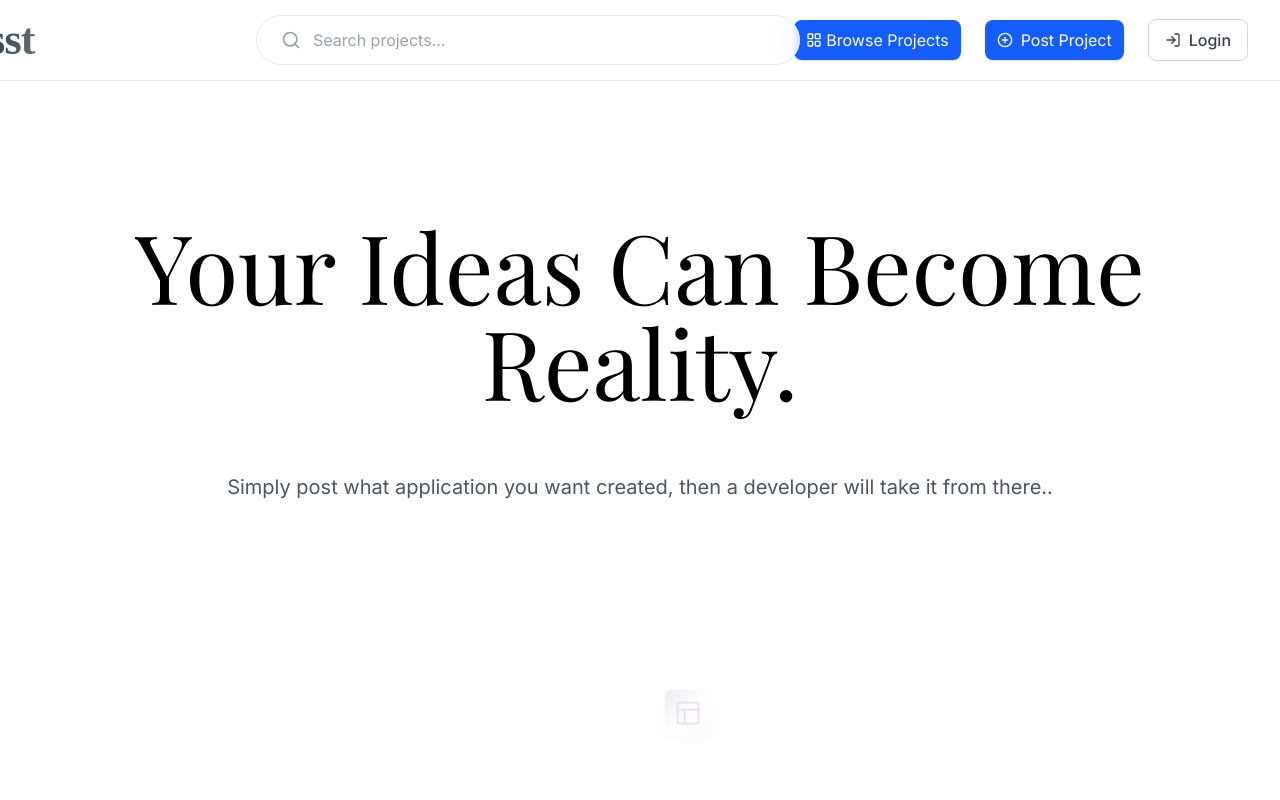
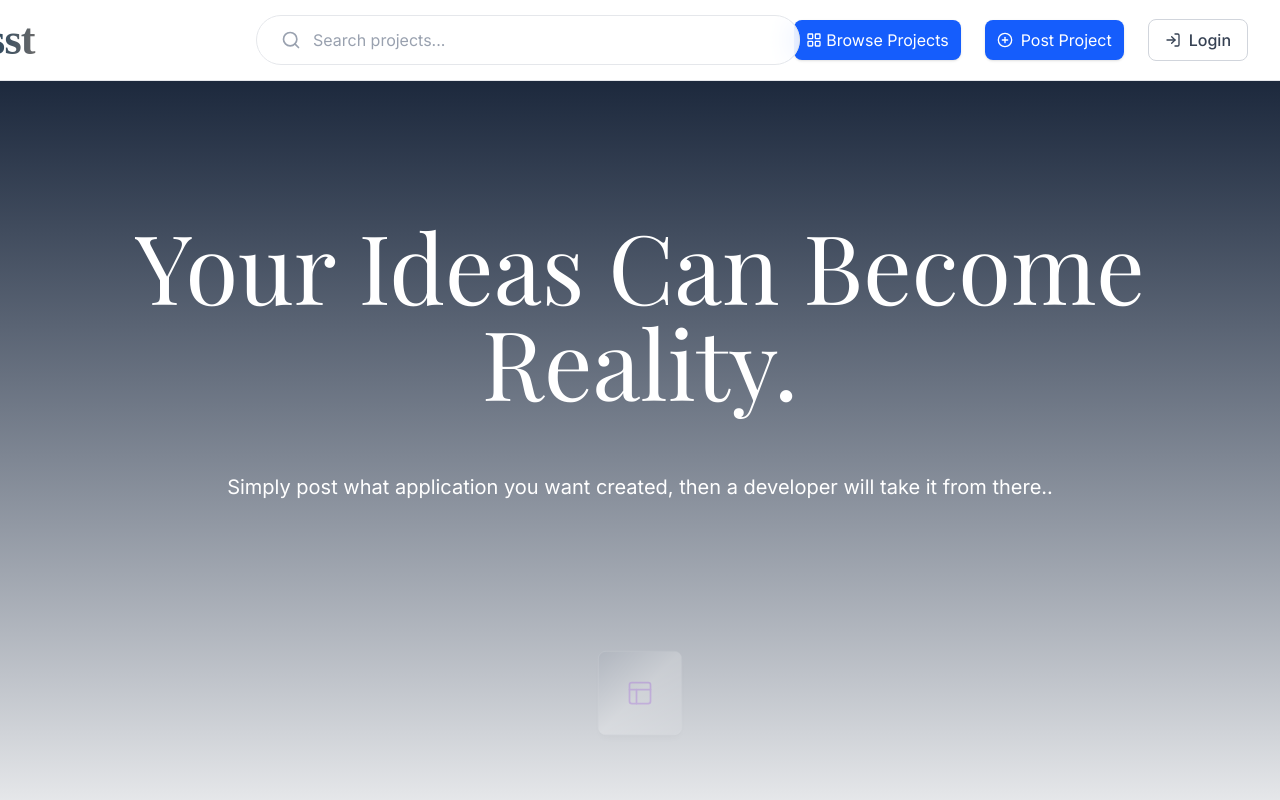
Before and after one commit to ikoda559/Nosst, a React (Vite) app: page / in a window 1280 px wide. Shown: the top 800 px of the page. Built offline with nearby package versions, Linux system fonts and the light colour scheme.

Commit message:
added a graident background and dynamic color change for the h1 when you scroll down and i also change the icon positioning and size

```diff
--- a/src/app/components/HomePage.tsx
+++ b/src/app/components/HomePage.tsx
@@ -63,53 +63,28 @@ export function HomePage() {
     };
   };
 
+  // Interpolate color from white to dark slate-800 based on scroll
+  const getHeadingColor = () => {
+    // RGB values: white (255,255,255) to slate-900 (15,23,42)
+    const r = Math.round(255 - (255 - 15) * scrollProgress);
+    const g = Math.round(255 - (255 - 23) * scrollProgress);
+    const b = Math.round(255 - (255 - 42) * scrollProgress);
+    return `rgb(${r}, ${g}, ${b})`;
+  };
+
+  // Interpolate tagline color from light gray to pure white as user scrolls
+  const getTaglineColor = () => {
+    // RGB values: gray-200 (229,231,235) to white (255,255,255)
+    const r = Math.round(229 + (255 - 229) * scrollProgress);
+    const g = Math.round(231 + (255 - 231) * scrollProgress);
+    const b = Math.round(235 + (255 - 235) * scrollProgress);
+    return `rgb(${r}, ${g}, ${b})`;
+  };
+
   return (
     <div className="min-h-screen">
       {/* Hero Section - Full screen with floating icons */}
-      <div className="bg-white min-h-screen flex items-start justify-center pt-32 relative overflow-hidden">
-        {/* Floating Icons Container - positioned at top with pt-148 */}
-        <div className="absolute inset-0 flex items-start justify-center pointer-events-none pt-96">
-          <div className="relative" style={{ transform: 'translateY(200px)' }}>
-            {floatingIcons.map((item, index) => {
-              const { Icon, color } = item;
-              const position = getIconPosition(index, floatingIcons.length);
-              // Check if icons are still centered (before spreading)
-              const isCenter = scrollProgress < 0.1;
-
-              // When centered, only show the current rotating icon
-              const showThisIcon = !isCenter || index === currentIconIndex;
-
-              if (!showThisIcon) return null;
-
-              return (
-                <div
-                  key={index}
-                  className="absolute"
-                  style={{
-                    ...position,
-                    transition: 'all 0.3s ease-out', // Animation of the icons fading in and out
-                  }}
-                >
-                  {/* Icon container - larger with shiny gradient when centered */}
-                  <div className={`
-                    ${isCenter ? 'w-24 h-24' : 'w-16 h-16'}
-                    ${isCenter ? 'bg-gradient-to-br from-gray-400 via-white to-gray-200' : 'bg-white'}
-                    rounded-2xl
-                    shadow-lg
-                    flex items-center justify-center
-                    ${color}
-                    border border-gray-100
-                    ${isCenter ? 'animate-pulse' : ''}
-                  `}>
-                    {/* Icon itself - larger when centered */}
-                    <Icon className={`${isCenter ? 'w-14 h-14' : 'w-8 h-8'}`} strokeWidth={1.5} />
-                  </div>
-                </div>
-              );
-            })}
-          </div>
-        </div>
-
+      <div className="bg-gradient-to-b from-slate-800 to-white min-h-screen flex items-start justify-center pt-32 relative overflow-hidden">
         {/* Main heading and tagline */}
         <div className="max-w-7xl mx-auto px-4 sm:px-6 lg:px-8 py-2 relative z-10">
           <div className="text-center animate-fadeIn">
@@ -133,13 +108,55 @@ export function HomePage() {
               `}
             </style>
             {/* Main headline with custom serif font */}
-            <h1 className="text-7xl sm:text-8xl text-black font-normal" style={{ fontFamily: '"Playfair Display", Georgia, serif' }}>
+            <h1
+              className="text-7xl sm:text-8xl font-normal"
+              style={{
+                fontFamily: '"Playfair Display", Georgia, serif',
+                color: getHeadingColor()
+              }}
+            >
               Your Ideas Can Become Reality.
             </h1>
             {/* Tagline - gray, larger text, spaced below headline */}
-            <p className="text-xl text-gray-600 mt-16">
+            <p className="text-xl text-white mt-16">
               Simply post what application you want created, then a developer will take it from there..
             </p>
+
+            {/* Floating Icons Container - positioned below text */}
+            <div className="relative flex items-center justify-center pointer-events-none h-64 mt-16">
+              {floatingIcons.map((item, index) => {
+                const { Icon, color } = item;
+                const position = getIconPosition(index, floatingIcons.length);
+                const isCenter = scrollProgress < 0.1;
+                const showThisIcon = !isCenter || index === currentIconIndex;
+
+                if (!showThisIcon) return null;
+
+                return (
+                  <div
+                    key={index}
+                    className="absolute"
+                    style={{
+                      ...position,
+                      transition: 'all 0.3s ease-out',
+                    }}
+                  >
+                    <div className={`
+                      ${isCenter ? 'w-42 h-42' : 'w-16 h-16'}
+                      ${isCenter ? 'bg-gradient-to-br from-gray-400 via-white to-gray-200' : 'bg-white'}
+                      rounded-2xl
+                      shadow-lg
+                      flex items-center justify-center
+                      ${color}
+                      border border-gray-100
+                      ${isCenter ? 'animate-pulse' : ''}
+                    `}>
+                      <Icon className={`${isCenter ? 'w-14 h-14' : 'w-8 h-8'}`} strokeWidth={1.5} />
+                    </div>
+                  </div>
+                );
+              })}
+            </div>
           </div>
         </div>
       </div>
```
